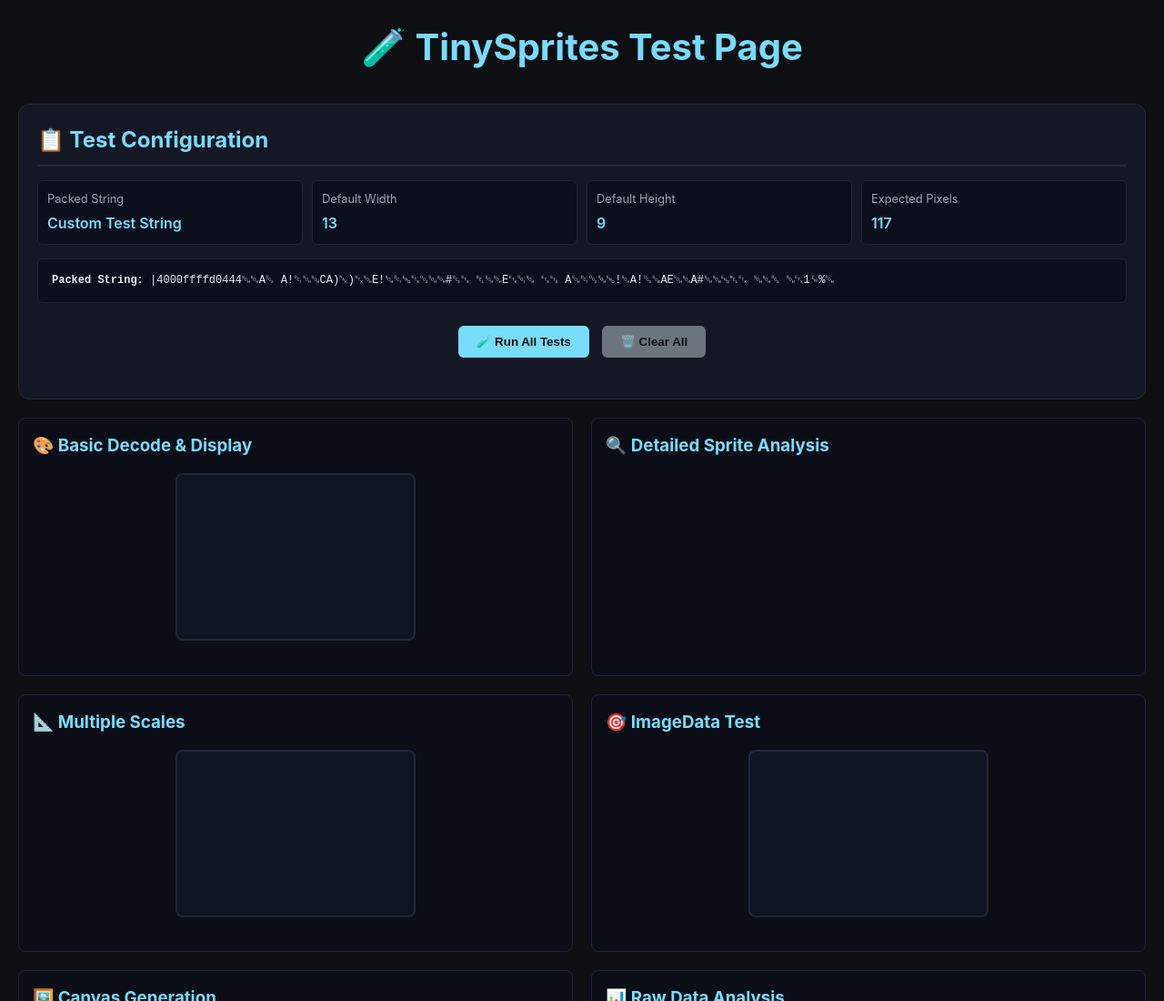
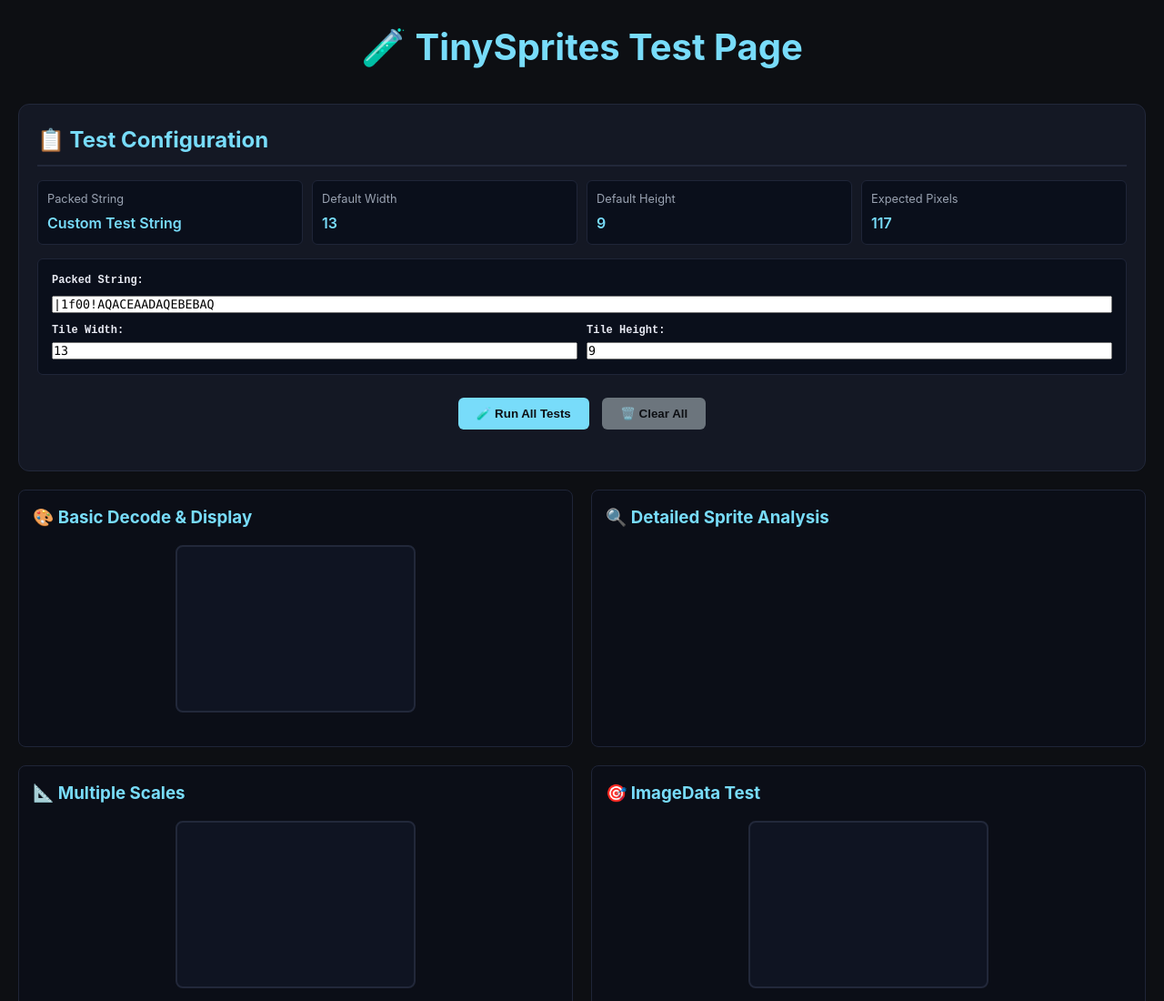
Before and after one commit to m-de-graaff/tinysprite, a website: page pages/test.html in a window 1280 px wide. Shown: the top 1100 px of the page at 91% size. Drawn offline with Linux system fonts and the light colour scheme.

Commit message:
feat: enhance test page interactivity and layout - Add input fields for dynamic tile width and height adjustments - Update display values for current dimensions and expected pixels - Refactor test string initialization for better clarity - Implement event listeners for real-time updates on input changes

```diff
--- a/pages/test.html
+++ b/pages/test.html
@@ -210,20 +210,32 @@
                 </div>
                 <div class="info-item">
                     <div class="info-label">Default Width</div>
-                    <div class="info-value">13</div>
+                    <div class="info-value" id="currentWidth">13</div>
                 </div>
                 <div class="info-item">
                     <div class="info-label">Default Height</div>
-                    <div class="info-value">9</div>
+                    <div class="info-value" id="currentHeight">9</div>
                 </div>
                 <div class="info-item">
                     <div class="info-label">Expected Pixels</div>
-                    <div class="info-value">117</div>
+                    <div class="info-value" id="expectedPixels">117</div>
                 </div>
             </div>
 
             <div class="code-display">
-                <strong>Packed String:</strong> |4000ffffd0444␁␁A␒ A!␑␁␁CA)␕)␂␁E!␁␑␅␃␒␁␁#␓␂    ␇␁␁E␃␑␁ ␃␂  A␁␑␒␁␅!␁A!␒␚AE␁␁A#␁␁␅␇␃ ␁␁␒ ␁␃1␙%␁
+                <label for="testStringInput"><strong>Packed String:</strong></label>
+                <input id="testStringInput" style="width: 100%; margin-top: 8px; font-family: ui-monospace, Menlo, Consolas, monospace;" />
+
+                <div style="display: grid; grid-template-columns: 1fr 1fr; gap: 10px; margin-top: 10px;">
+                    <div>
+                        <label for="tileWidthInput"><strong>Tile Width:</strong></label>
+                        <input id="tileWidthInput" type="number" min="1" max="100" value="13" style="width: 100%; margin-top: 4px; font-family: ui-monospace, Menlo, Consolas, monospace;" />
+                    </div>
+                    <div>
+                        <label for="tileHeightInput"><strong>Tile Height:</strong></label>
+                        <input id="tileHeightInput" type="number" min="1" max="100" value="9" style="width: 100%; margin-top: 4px; font-family: ui-monospace, Menlo, Consolas, monospace;" />
+                    </div>
+                </div>
             </div>
 
             <div style="text-align: center; margin: 20px 0;">
@@ -290,26 +302,23 @@
 
     <script src="../tinysprites.js"></script>
     <script>
-        // Test configuration
-        // Create the packed string with proper control characters
-        const TEST_STRING = (() => {
-            // The packed string: |4000ffffd0444␁␁A␒ A!␑␁␁CA)␕)␂␁E!␁␑␅␃␒␁␁#␓␂    ␇␁␁E␃␑␁ ␃␂  A␁␑␒␁␅!␁A!␒␚AE␁␁A#␁␁␅␇␃ ␁␁␒ ␁␃1␙%␁
-            // Control characters: ␁=0x01, ␂=0x02, ␃=0x03, ␄=0x04, ␅=0x05, ␆=0x06, ␇=0x07, ␈=0x08, ␉=0x09, ␊=0x0A, ␋=0x0B, ␌=0x0C, ␍=0x0D, ␎=0x0E, ␏=0x0F
-            // ␐=0x10, ␑=0x11, ␒=0x12, ␓=0x13, ␔=0x14, ␕=0x15, ␖=0x16, ␗=0x17, ␘=0x18, ␙=0x19, ␚=0x1A
-            const chars = [
-                '|', '4', '0', '0', '0', 'f', 'f', 'f', 'f', 'd', '0', '4', '4', '4',
-                0x01, 0x01, 'A', 0x12, ' ', 'A', '!', 0x11, 0x01, 0x01, 'C', 'A', ')', ')', 0x15, ')', 0x02, 0x01, 'E', '!', 0x01, 0x11, 0x05, 0x03, 0x12, 0x01, 0x01, '#', 0x13, 0x02, ' ', ' ', ' ', 0x07, 0x01, 0x01, 'E', 0x03, 0x11, 0x01, ' ', 0x03, 0x02, ' ', ' ', 'A', 0x01, 0x11, 0x12, 0x01, 0x05, '!', 0x01, 'A', '!', 0x12, 0x1A, 'A', 'E', 0x01, 0x01, 'A', '#', 0x01, 0x01, 0x05, 0x07, 0x03, ' ', 0x01, 0x01, 0x12, ' ', 0x01, 0x03, '1', 0x19, '%', 0x01
-            ];
-            return chars.map(c => typeof c === 'string' ? c : String.fromCharCode(c)).join('');
-        })();
-        const TEST_WIDTH = 13;
-        const TEST_HEIGHT = 9;
+        const DEFAULT_TEST_STRING = "|1f00!AQACEAADAQEBEBAQ"
 
+        let TEST_STRING = DEFAULT_TEST_STRING;
+        let TEST_WIDTH = 13;
+        let TEST_HEIGHT = 9;
         let testResults = {};
 
         // Initialize
         document.addEventListener('DOMContentLoaded', () => {
             console.log('🧪 TinySprites Test Page Initialized');
+            document.getElementById('testStringInput').value = DEFAULT_TEST_STRING;
+            TEST_STRING = document.getElementById('testStringInput').value;
+
+            // Set initial dimensions
+            TEST_WIDTH = parseInt(document.getElementById('tileWidthInput').value);
+            TEST_HEIGHT = parseInt(document.getElementById('tileHeightInput').value);
+
             console.log('Test string:', TEST_STRING);
             console.log('Test dimensions:', TEST_WIDTH, 'x', TEST_HEIGHT);
 
@@ -318,11 +327,37 @@
             TinySprites.defaultH = TEST_HEIGHT;
 
             console.log('Default dimensions set to:', TinySprites.defaultW, 'x', TinySprites.defaultH);
+
+            // Add event listeners for dynamic updates
+            document.getElementById('tileWidthInput').addEventListener('input', updateDisplayValues);
+            document.getElementById('tileHeightInput').addEventListener('input', updateDisplayValues);
+
+            // Update display initially
+            updateDisplayValues();
         });
+
+        function updateDisplayValues() {
+            const width = parseInt(document.getElementById('tileWidthInput').value) || 0;
+            const height = parseInt(document.getElementById('tileHeightInput').value) || 0;
+
+            document.getElementById('currentWidth').textContent = width;
+            document.getElementById('currentHeight').textContent = height;
+            document.getElementById('expectedPixels').textContent = width * height;
+        }
 
         function runAllTests() {
             console.log('🧪 Running all tests...');
             testResults = {};
+            TEST_STRING = document.getElementById('testStringInput').value;
+            TEST_WIDTH = parseInt(document.getElementById('tileWidthInput').value);
+            TEST_HEIGHT = parseInt(document.getElementById('tileHeightInput').value);
+
+            console.log('Using test string:', TEST_STRING);
+            console.log('Using dimensions:', TEST_WIDTH, 'x', TEST_HEIGHT);
+
+            // Update TinySprites defaults
+            TinySprites.defaultW = TEST_WIDTH;
+            TinySprites.defaultH = TEST_HEIGHT;
 
             try {
                 testBasicDecode();
```
